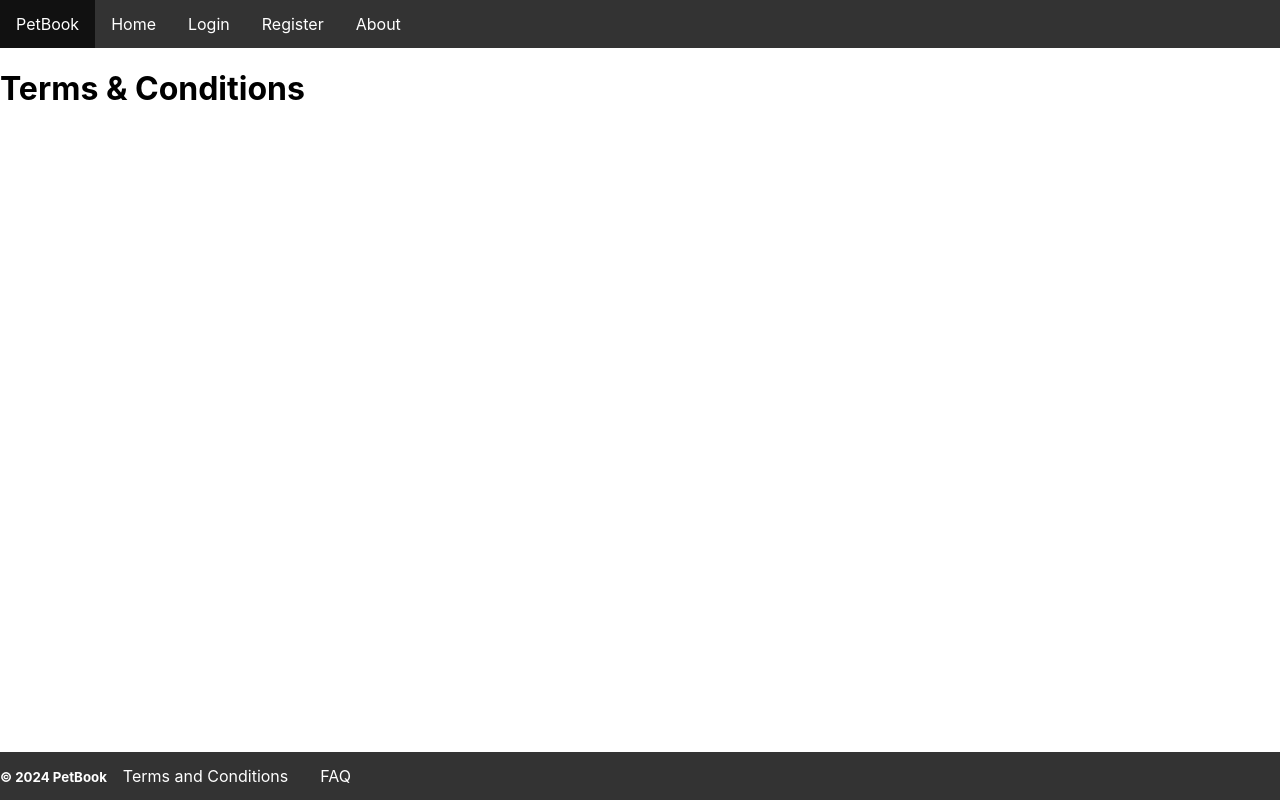
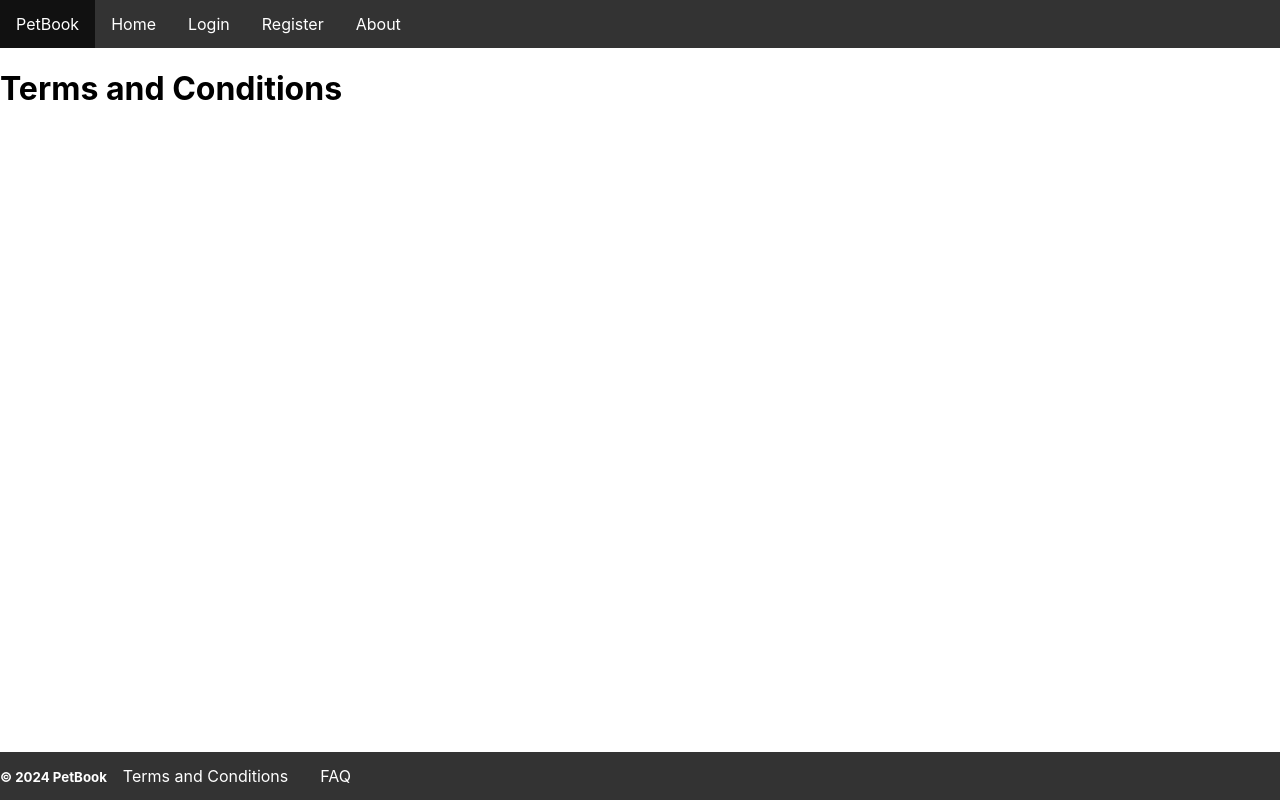
Before and after one commit to EmilPopovski24/PetBook, a React (Create React App) app in the folder petbookclient/: page /terms in a window 1280 px wide. Built offline with nearby package versions, Linux system fonts and the light colour scheme; no server answers.

Commit message:
Update Terms.js

```diff
--- a/petbookclient/src/components/Terms/Terms.js
+++ b/petbookclient/src/components/Terms/Terms.js
@@ -2,6 +2,6 @@
 
 export const Terms = () => {
     return (
-        <h1>Terms & Conditions</h1>
+        <h1>Terms and Conditions</h1>
     )
 }
```
